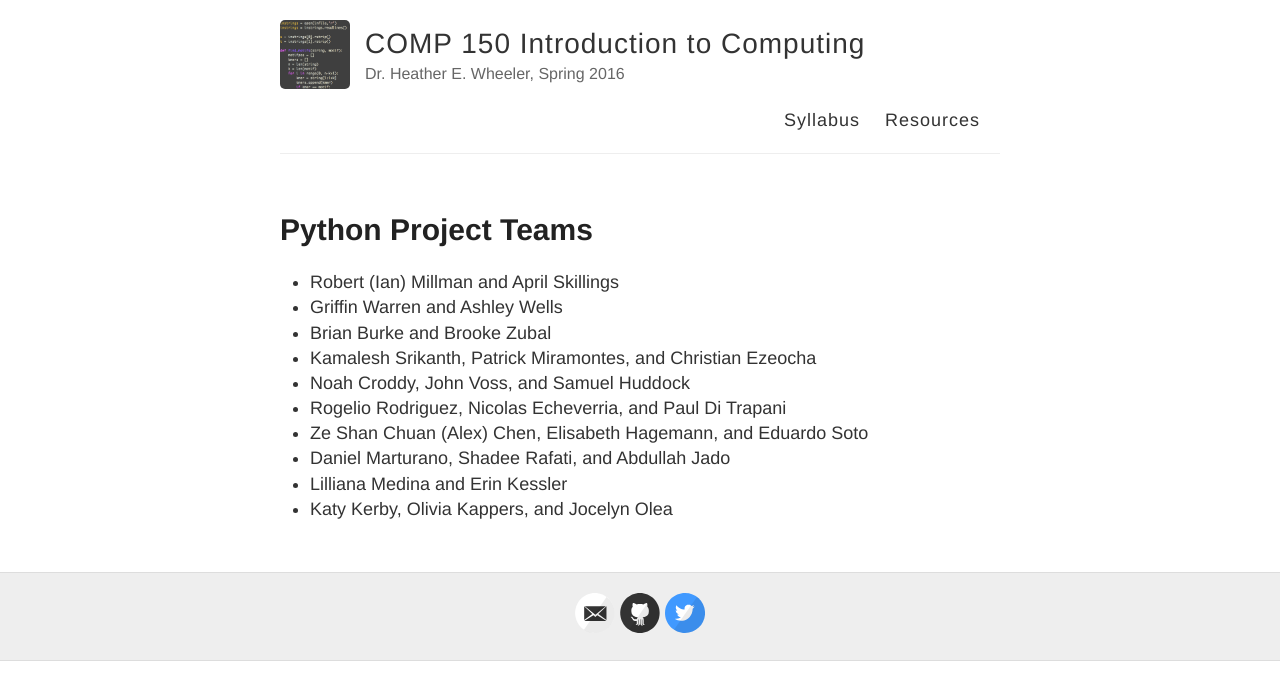
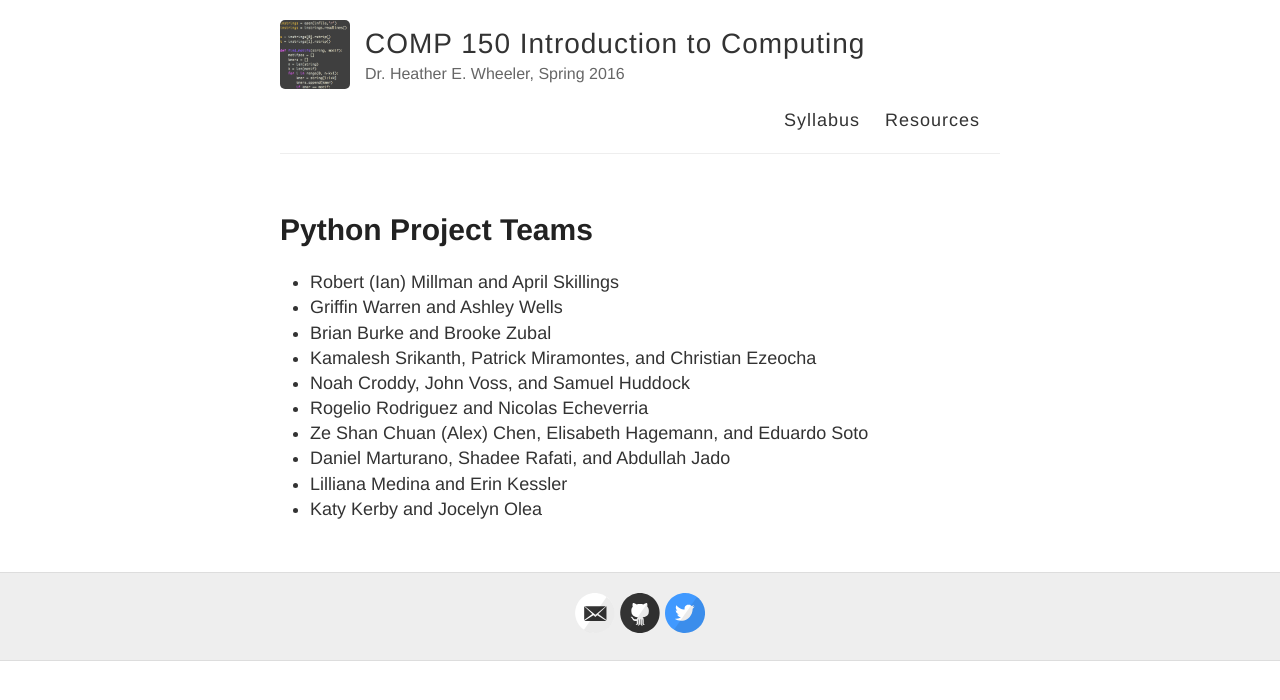
Before and after one commit to hwheeler01/comp150, a Jekyll site: the page built from teams.md, in a window 1280 px wide. Shown: the top 700 px of the page. Built offline with Jekyll 4.4.1, drawn with Linux system fonts in a browser that asks for light colours.

Commit message:
update teams

```diff
--- a/teams.md
+++ b/teams.md
@@ -9,8 +9,8 @@ permalink: /teams/
 - Brian Burke and Brooke Zubal
 - Kamalesh Srikanth, Patrick Miramontes, and Christian Ezeocha
 - Noah Croddy, John Voss, and Samuel Huddock
-- Rogelio Rodriguez, Nicolas Echeverria, and Paul Di Trapani
+- Rogelio Rodriguez and Nicolas Echeverria
 - Ze Shan Chuan (Alex) Chen, Elisabeth Hagemann, and Eduardo Soto
 - Daniel Marturano, Shadee Rafati, and Abdullah Jado
 - Lilliana Medina and Erin Kessler
-- Katy Kerby, Olivia Kappers, and Jocelyn Olea
+- Katy Kerby and Jocelyn Olea
```
